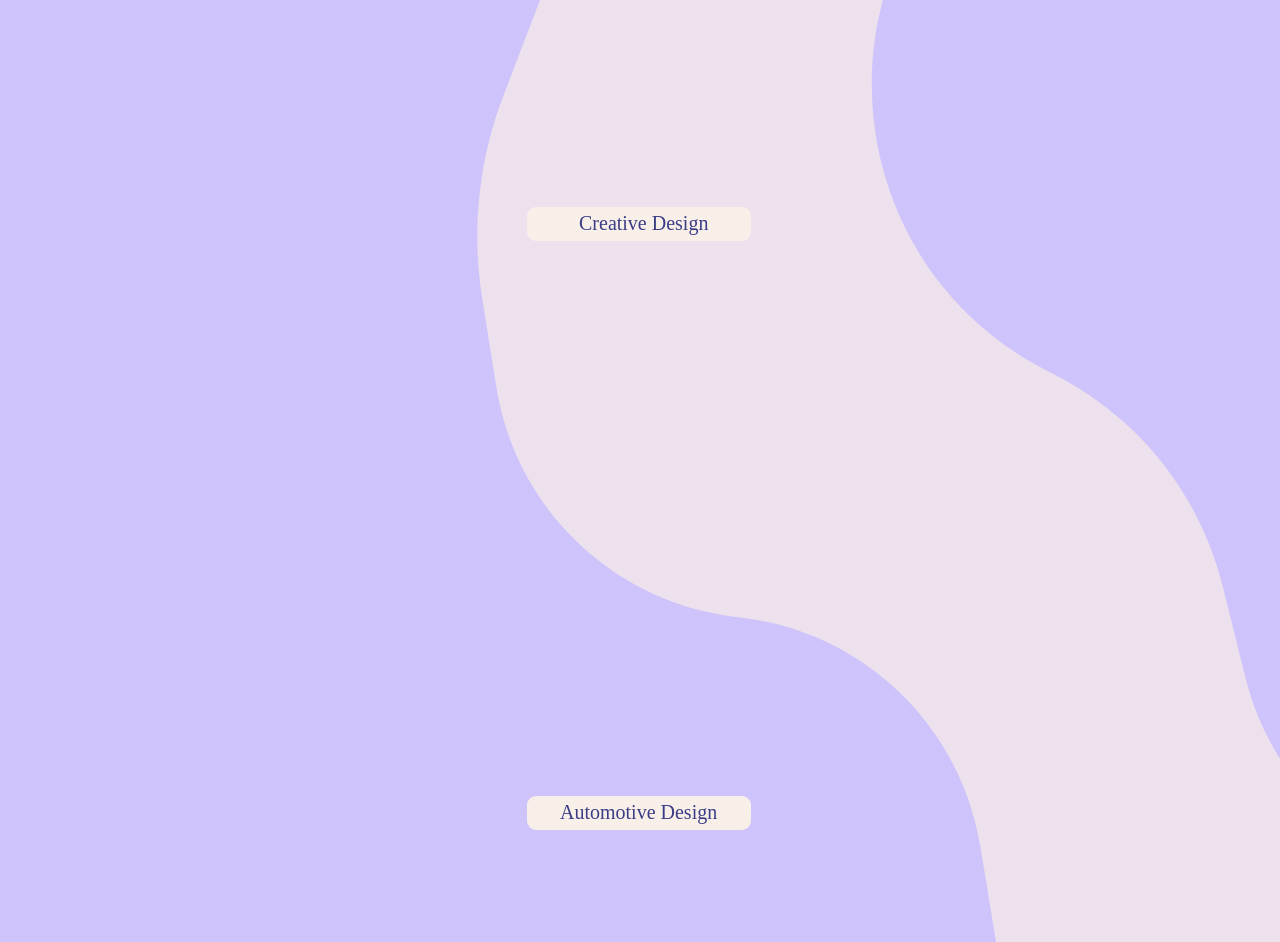
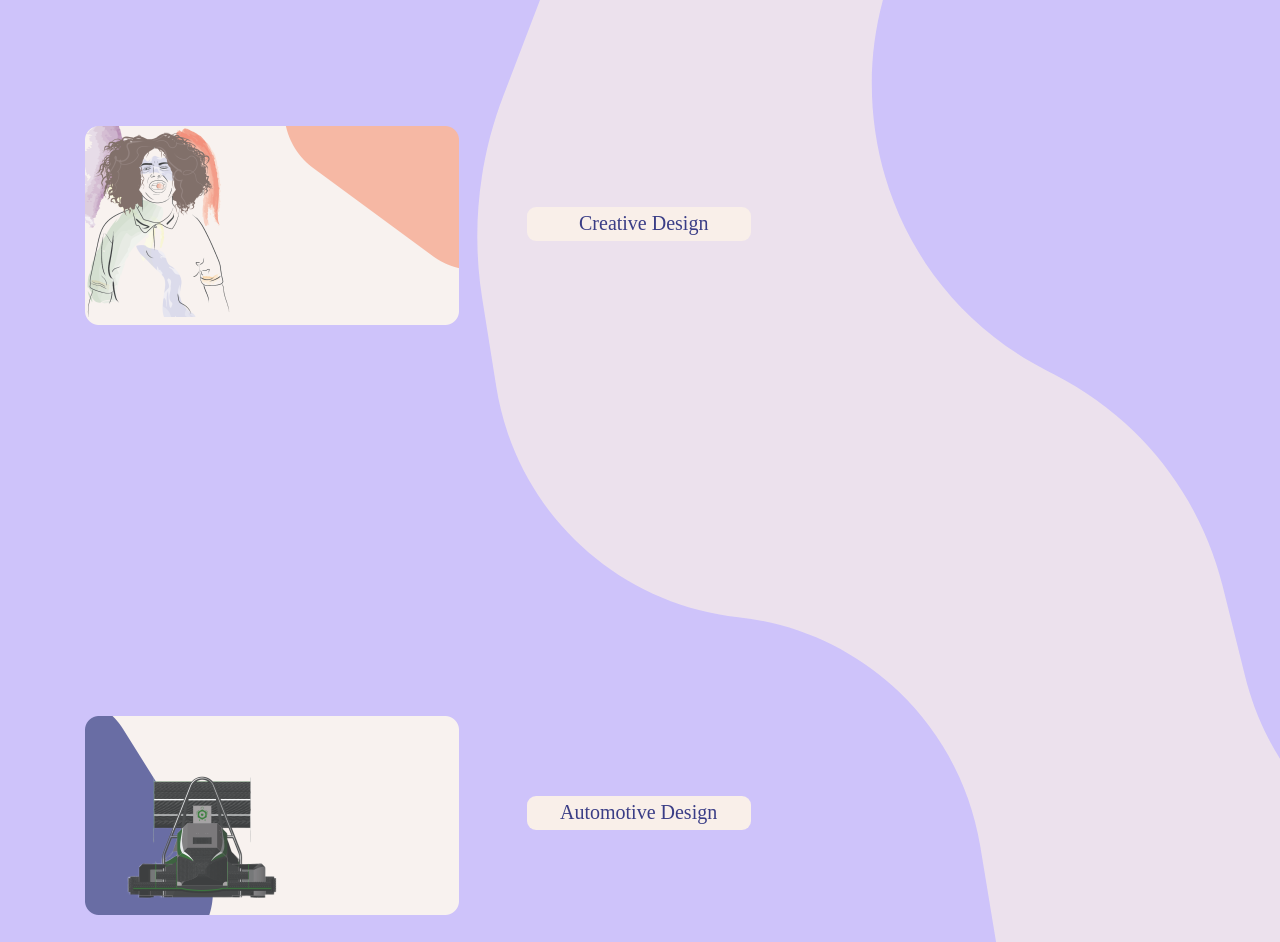
Before and after one commit to BessyHayls/my-portfolio, a Next.js app: page / in a window 1280 px wide. Shown: the part 3380-4322 px from the top of the page. Built offline with nearby package versions, Linux system fonts and the light colour scheme; a web font is replaced by a local one.

Commit message:
Replaced more images

```diff
--- a/pages/components/styles/work.module.css
+++ b/pages/components/styles/work.module.css
@@ -16,6 +16,22 @@
   .uphoriaBox {
     position: absolute;
     top: 310px;
+    left: 85px;
+    width: 374;
+    height: 199px;
+    object-fit: cover;
+  }
+  .creativeBox {
+    position: absolute;
+    top: 900px;
+    left: 85px;
+    width: 374;
+    height: 199px;
+    object-fit: cover;
+  }
+  .automotiveBox {
+    position: absolute;
+    top: 1490px;
     left: 85px;
     width: 374;
     height: 199px;
--- a/pages/components/work.tsx
+++ b/pages/components/work.tsx
@@ -12,6 +12,8 @@ const Work: NextPage = () => {
       <div className={styles.workChild} />
       <img className={styles.workItem} alt="" src="/vector-2.svg" />
       <img className={styles.uphoriaBox} alt="" src="/uphoriaBox-1@2x.png" />
+      <img className={styles.creativeBox} alt="" src="/creativeBox.png" />
+      <img className={styles.automotiveBox} alt="" src="/automotiveBox.png" />
       <div className={styles.automotiveDesignBox}>
         <div className={styles.automotive}>
           <div className={styles.automotiveChild} />
```
Also changed, not shown: public/automotiveBox.png (added), public/creativeBox.png (added).
